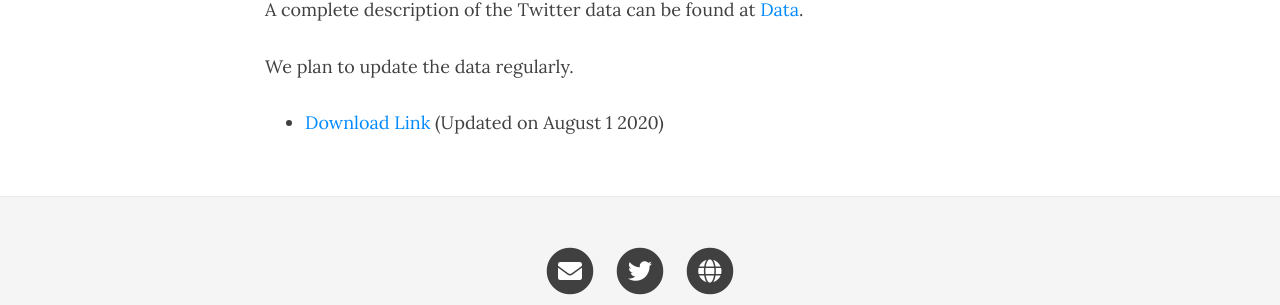
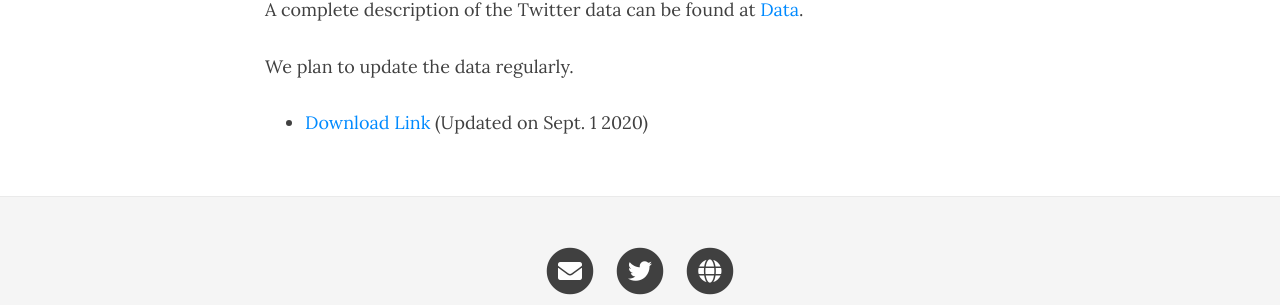
Before and after one commit to mdredze/covid19_twitter_data.github.io, a Jekyll site: the page built from download.md, in a window 1280 px wide. Shown: the part 282-587 px from the top of the page. Built offline with Jekyll 4.4.1, drawn with Linux system fonts in a browser that asks for light colours; nearby versions of some CDN libraries.

Commit message:
update on the dataset

```diff
--- a/download.md
+++ b/download.md
@@ -7,4 +7,4 @@ A complete description of the Twitter data can be found at <a href='{{site.url}}
 
 We plan to update the data regularly.
 
-- [Download Link](https://doi.org/10.5281/zenodo.3735015) (Updated on August 1 2020)
+- [Download Link](https://doi.org/10.5281/zenodo.3735015) (Updated on Sept. 1 2020)
```
